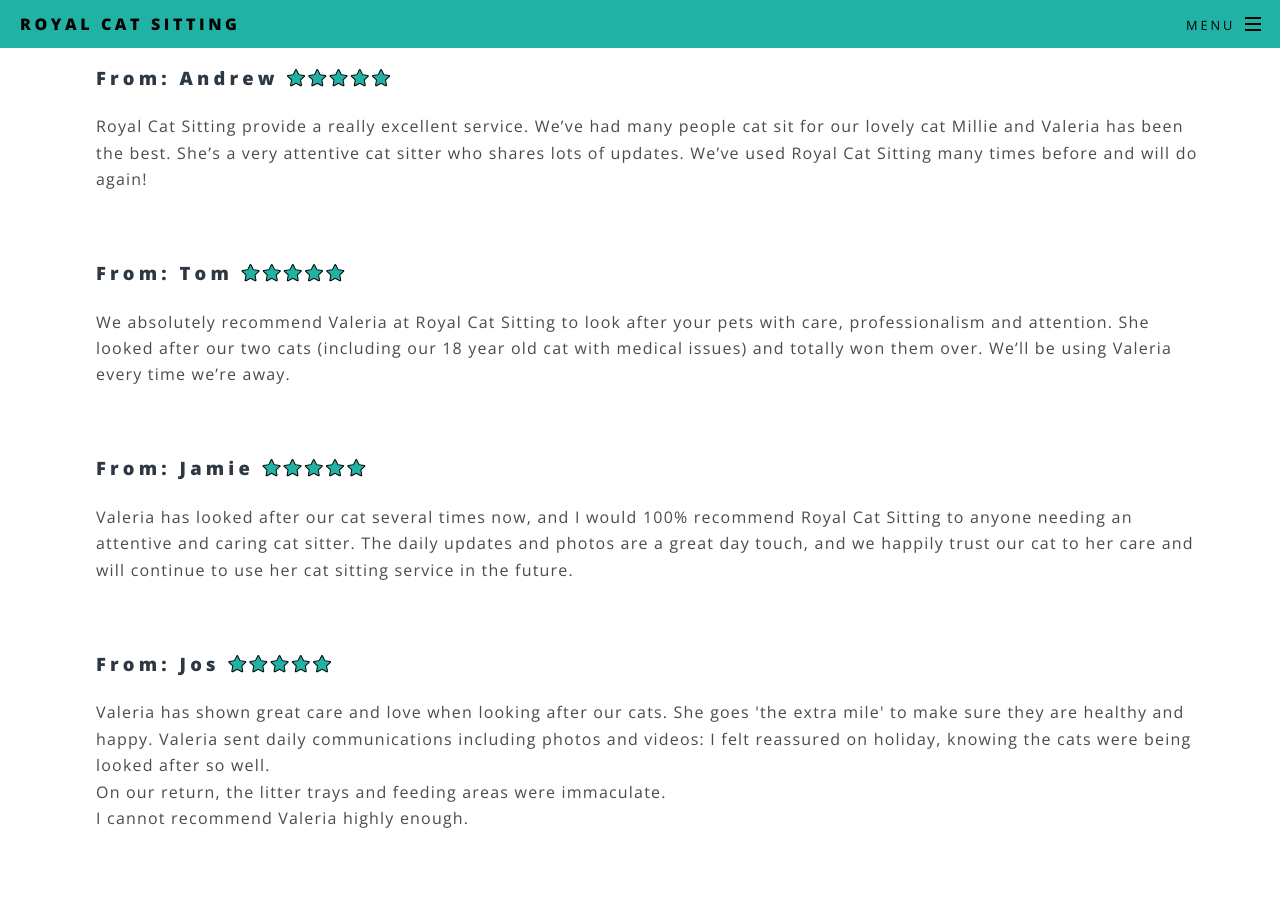
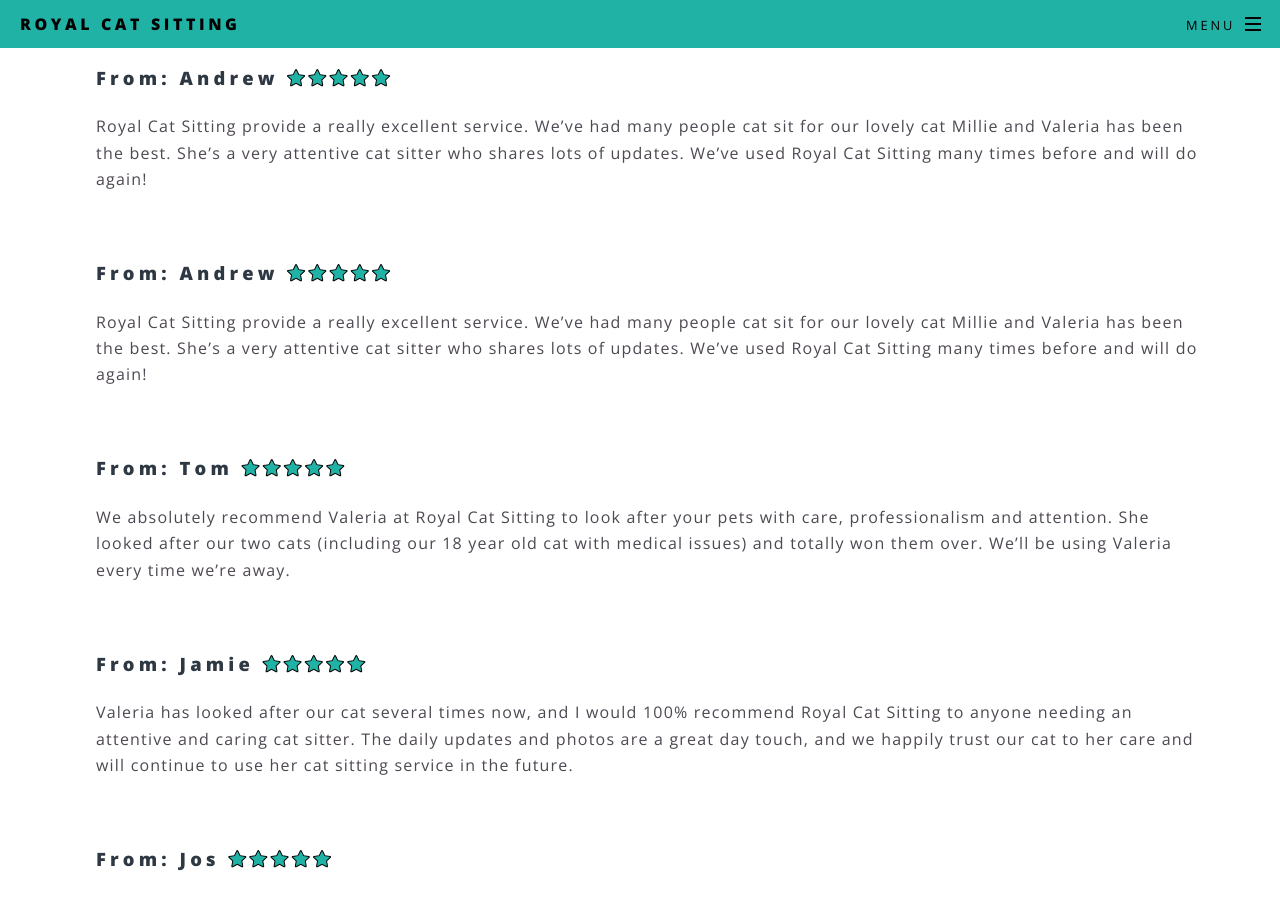
Before and after one commit to royalcatsitting/royalcatsitting.github.io, a Jekyll site: the page built from our_reviews.html, in a window 1280 px wide and 900 px high, scrolled down 2523 px. Built offline with Jekyll 4.4.1, drawn with Linux system fonts in a browser that asks for light colours.

Commit message:
Update our_reviews.html

```diff
--- a/our_reviews.html
+++ b/our_reviews.html
@@ -133,6 +133,16 @@
 </li>
 
 <li>
+	<h3 style="text-transform: none;">From: Andrew <i class="icon fa-star icon-full"></i><i class="icon fa-star icon-full"></i><i class="icon fa-star icon-full"></i><i class="icon fa-star icon-full"></i><i class="icon fa-star icon-full"></i></h3>
+	<p>
+	Royal Cat Sitting provide a really excellent service. We’ve had many people cat sit for our lovely cat Millie and Valeria has been the best.
+	She’s a very attentive cat sitter who shares lots of updates. We’ve used Royal Cat Sitting many times before and will do again!<br />
+
+	<!-- <div style="font-size: 10pt; line-height: 0.0em; font-style: italic;">14th June 2023</div> -->
+	</p>
+</li>
+
+<li>
 	<h3 style="text-transform: none;">From: Tom <i class="icon fa-star icon-full"></i><i class="icon fa-star icon-full"></i><i class="icon fa-star icon-full"></i><i class="icon fa-star icon-full"></i><i class="icon fa-star icon-full"></i></h3>
 	<p>
 	We absolutely recommend Valeria at Royal Cat Sitting to look after your pets with care, professionalism and attention. She looked after our two cats (including our 18 year old cat with medical issues) and totally won them over. We’ll be using Valeria every time we’re away.<br />
```
